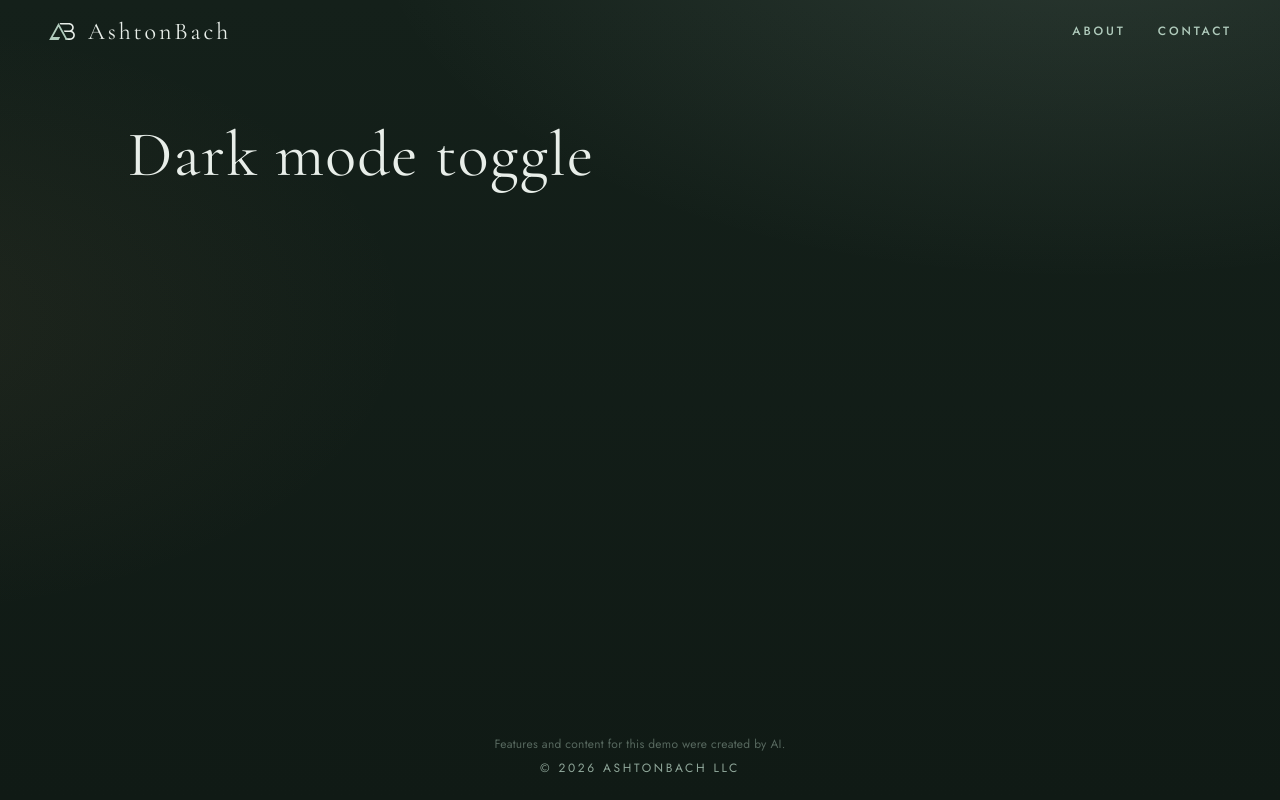
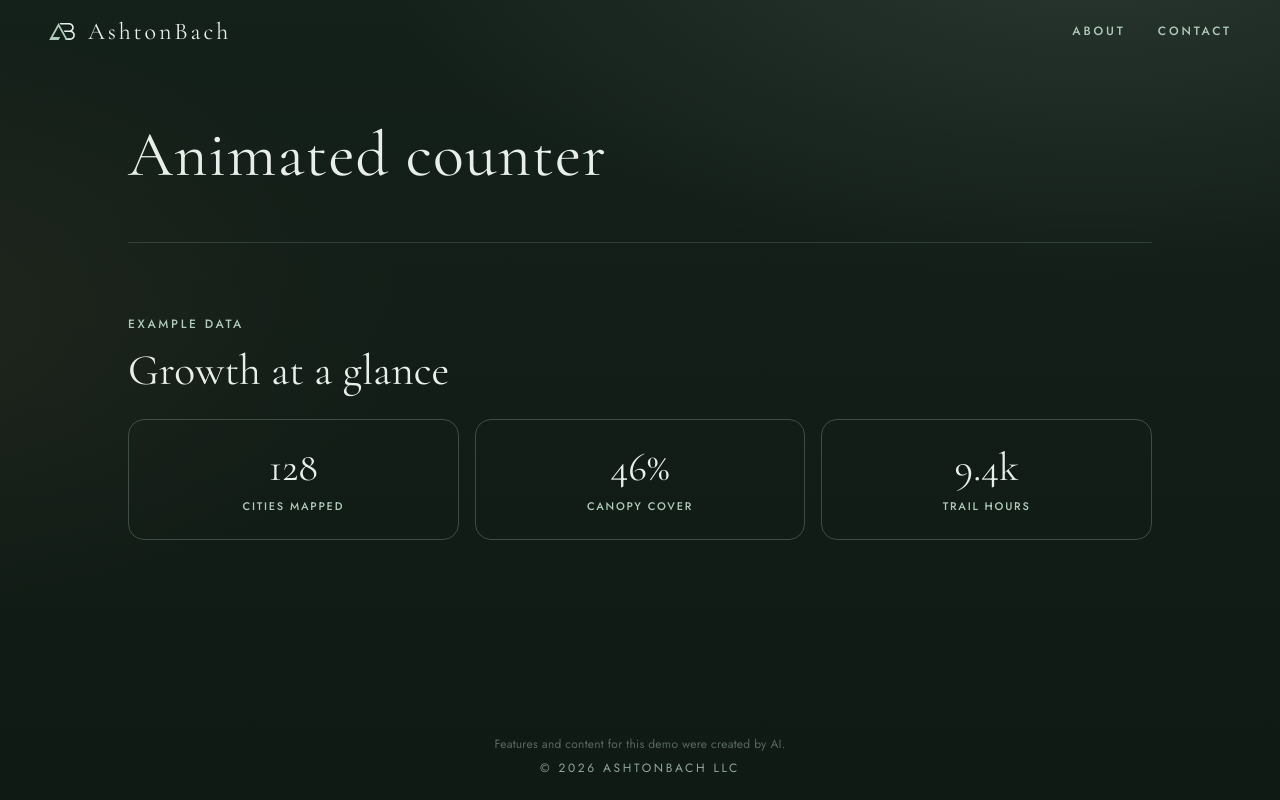
Before and after one commit to ashtonbach/agent-showcase, a Next.js app: page / in a window 1280 px wide. Built offline with nearby package versions, Linux system fonts and the light colour scheme.

Commit message:
Feature: Animated counter (Author: Jonah Reyes)
Co-authored-by: Agent 0067 <ashtonbach-bot@users.noreply.github.com>

```diff
--- /dev/null
+++ b/app/lab/animated-counter/index.tsx
@@ -0,0 +1,67 @@
+"use client";
+import { useEffect, useRef, useState } from "react";
+
+const STATS = [
+  { final: "128", label: "Cities mapped" },
+  { final: "46%", label: "Canopy cover" },
+  { final: "9.4k", label: "Trail hours" },
+];
+const css = `
+.lab-wrap{width:min(960px,100%);margin:8px auto 56px;color:var(--mist,#F2EFE6)}
+.lab-wrap .label{font-family:var(--sans);font-weight:500;letter-spacing:.16em;text-transform:uppercase;color:var(--sage);margin:0 0 8px;font-size:12px}
+.lab-wrap h2{font-family:var(--serif);font-weight:400;font-size:30px;margin:0 0 24px;color:var(--mist,#E8EEE9)}
+.lab-grid{display:grid;grid-template-columns:repeat(3,minmax(0,1fr));gap:16px}
+.lab-card{border:1px solid rgba(176,203,188,.28);border-radius:16px;padding:24px;text-align:center;min-width:0}
+.lab-card strong{display:block;font-family:var(--serif);font-weight:400;font-size:clamp(28px,6vw,40px);color:var(--mist,#F2EFE6);line-height:1.15}
+.lab-card em{display:block;margin-top:8px;font-style:normal;font-family:var(--sans);font-weight:500;letter-spacing:.16em;text-transform:uppercase;font-size:11px;color:var(--sage)}
+@media (max-width:520px){.lab-grid{grid-template-columns:1fr}}
+`;
+function toward(final: string, p: number) {
+  const m = final.match(/([\d.]+)/);
+  if (!m || p >= 1) return final;
+  const n = parseFloat(m[1]);
+  const cur = m[1].includes(".") ? (n * p).toFixed(1) : String(Math.round(n * p));
+  return final.replace(m[1], cur);
+}
+
+export default function Lab() {
+  const root = useRef<HTMLElement>(null);
+  const [on, setOn] = useState(false);
+  const [p, setP] = useState(0);
+  useEffect(() => {
+    if (window.matchMedia("(prefers-reduced-motion: reduce)").matches) {
+      setOn(true);
+      setP(1);
+      return;
+    }
+    const io = new IntersectionObserver((ents) => {
+      if (!ents[0]?.isIntersecting) return;
+      io.disconnect();
+      setOn(true);
+      const t0 = performance.now();
+      const step = (now: number) => {
+        const t = Math.min(1, (now - t0) / 1200);
+        setP(t);
+        if (t < 1) requestAnimationFrame(step);
+      };
+      requestAnimationFrame(step);
+    }, { threshold: 0.2 });
+    if (root.current) io.observe(root.current);
+    return () => io.disconnect();
+  }, []);
+  return (
+    <section ref={root} data-lab="animated-counter" aria-labelledby="lab-ac-title" className="lab-wrap">
+      <style>{css}</style>
+      <p className="label">Example data</p>
+      <h2 id="lab-ac-title">Growth at a glance</h2>
+      <div className="lab-grid">
+        {STATS.map((s) => (
+          <article key={s.label} className="lab-card">
+            <strong data-final={s.final}>{on ? toward(s.final, p) : "0"}</strong>
+            <em>{s.label}</em>
+          </article>
+        ))}
+      </div>
+    </section>
+  );
+}
--- a/app/lab/current.json
+++ b/app/lab/current.json
@@ -1 +1 @@
-{"slug":"dark-mode"}
+{"slug":"animated-counter"}
--- a/app/page.tsx
+++ b/app/page.tsx
@@ -1,10 +1,11 @@
+import Lab from "./lab/animated-counter";
 import { readDemoName } from "./demo-name";
 const demoName = readDemoName();
 export default function Page() {
   return (
     <div className="page-stack">
       <h1 className="demo-title">{demoName}</h1>
-      {/* lab:slot */}
+      <Lab /> {/* lab:slot */}
     </div>
   );
 }
```
